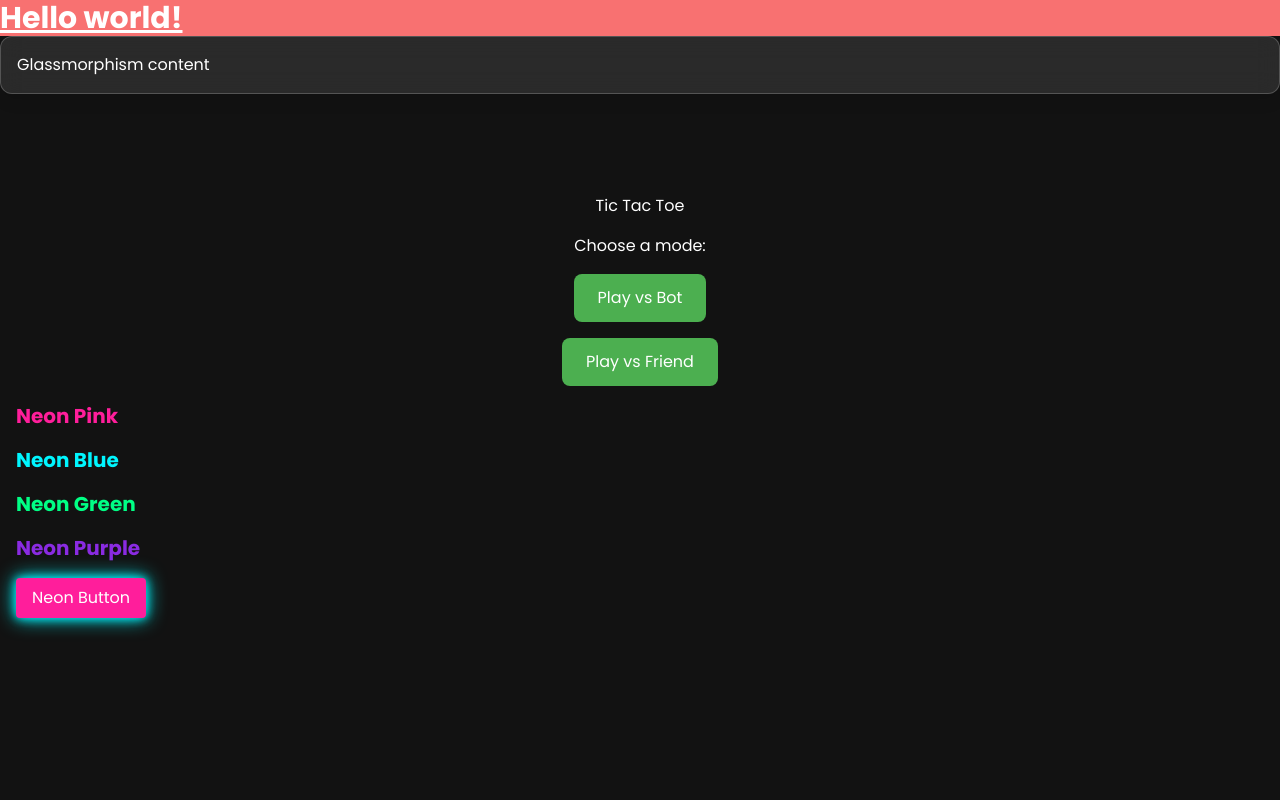
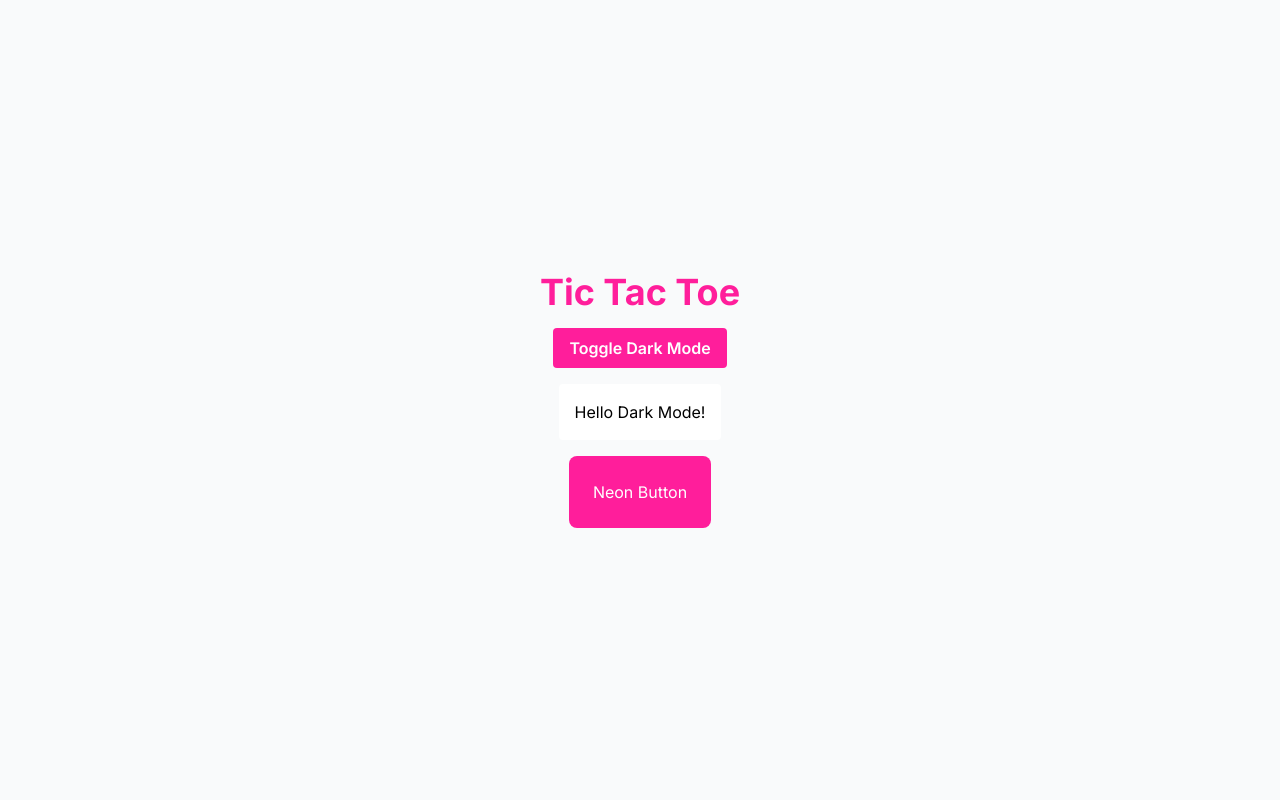
Before and after one commit to aloknaik01/tic-tac-toe, a React (Vite) app: page / in a window 1280 px wide. Shown: the top 800 px of the page. Built offline with nearby package versions, Linux system fonts and the light colour scheme.

Commit message:
full guide to integrate 5. Setup Dark/Light Mode Switch from scratch

```diff
--- a/src/App.jsx
+++ b/src/App.jsx
@@ -1,22 +1,43 @@
 import { useState } from "react";
 import ModeSelector from "./components/ModeSelector/ModeSelector";
 import ColorTest from "./components/ui/ColorTest";
+import DarkModeToggle from "./components/ui/DarkModeToggle";
 function App() {
   const [mode, setMode] = useState(null);
+  const [dark, setDark] = useState(true);
 
   function handleSelectMode(selectedMode) {
     console.log("User selected mode:", selectedMode);
     setMode(selectedMode);
+
+    //Toggle Dark and Light Mode
+    const toggle = () => {
+      document.documentElement.classList.toggle("dark");
+      setDark(!dark);
+    };
   }
   return (
     <>
-      <div>
-        <h1 className="text-3xl font-bold bg-red-400 underline">
-          Hello world!
-        </h1>
-        <div className="glass p-4">Glassmorphism content</div>
-        {!mode && <ModeSelector onSelectMode={handleSelectMode} />}
-        {mode && <h2>You chose: {mode}</h2>}
+      <div className="min-h-screen flex flex-col items-center justify-center gap-4">
+        <h1 className="text-4xl font-bold text-neonPink">Tic Tac Toe</h1>
+        <DarkModeToggle />
+        <div
+          className="
+  p-4 rounded
+  bg-white dark:bg-darkBg
+  text-black dark:text-white
+"
+        >
+          Hello Dark Mode!
+        </div>
+
+        <div className="
+  p-6 rounded-lg
+  bg-neonPink text-white
+  dark:bg-neonBlue dark:text-black
+">
+  Neon Button
+</div>
       </div>
       <ColorTest />
     </>
--- /dev/null
+++ b/src/components/ui/DarkModeToggle.jsx
@@ -0,0 +1,33 @@
+import { useEffect, useState } from "react";
+
+/**
+ * DarkModeToggle toggles the "dark" class on <html>
+ */
+export default function DarkModeToggle() {
+  const [isDark, setIsDark] = useState(() => {
+    // Load preference from localStorage if exists
+    return localStorage.getItem("theme") === "dark";
+  });
+
+  useEffect(() => {
+    const root = document.documentElement;
+    if (isDark) {
+      root.classList.add("dark");
+      localStorage.setItem("theme", "dark");
+    } else {
+      root.classList.remove("dark");
+      localStorage.setItem("theme", "light");
+    }
+  }, [isDark]);
+
+  return (
+    <button
+      onClick={() => setIsDark(!isDark)}
+      className={`px-4 py-2 rounded font-semibold transition
+        ${isDark ? "bg-neonBlue text-black" : "bg-neonPink text-white"}
+      `}
+    >
+      Toggle {isDark ? "Light" : "Dark"} Mode
+    </button>
+  );
+}
--- a/src/index.css
+++ b/src/index.css
@@ -3,6 +3,40 @@
 @tailwind components;
 @tailwind utilities;
 
-body {
+/* body {
   @apply font-poppins bg-darkBg text-white;
 }
+
+body {
+  @apply bg-darkBg text-white font-inter transition-colors duration-300;
+}
+
+.dark body {
+  @apply bg-darkBg text-white;
+}
+
+body:not(.dark) {
+  @apply bg-lightBg text-black;
+} */
+
+/* Your dark/light mode styles */
+body {
+  @apply bg-darkBg text-white font-inter transition-colors duration-300;
+}
+
+.dark body {
+  @apply bg-darkBg text-white;
+}
+
+body:not(.dark) {
+  @apply bg-lightBg text-black;
+}
+
+/* Optional custom classes */
+.glass {
+  @apply bg-white/10 backdrop-blur-md border border-white/20 rounded-xl shadow-lg;
+}
+
+body {
+  @apply transition-colors duration-500;
+}
--- a/src/main.jsx
+++ b/src/main.jsx
@@ -2,6 +2,7 @@ import { StrictMode } from "react";
 import { createRoot } from "react-dom/client";
 import App from "./App.jsx";
 import "./index.css";
+
 createRoot(document.getElementById("root")).render(
   <StrictMode>
     <App />
--- a/tailwind.config.js
+++ b/tailwind.config.js
@@ -1,6 +1,7 @@
 /** @type {import('tailwindcss').Config} */
 export default {
   content: ["./index.html", "./src/**/*.{js,ts,jsx,tsx}"],
+  darkMode: 'class',
   theme: {
     extend: {
       colors: {
```
